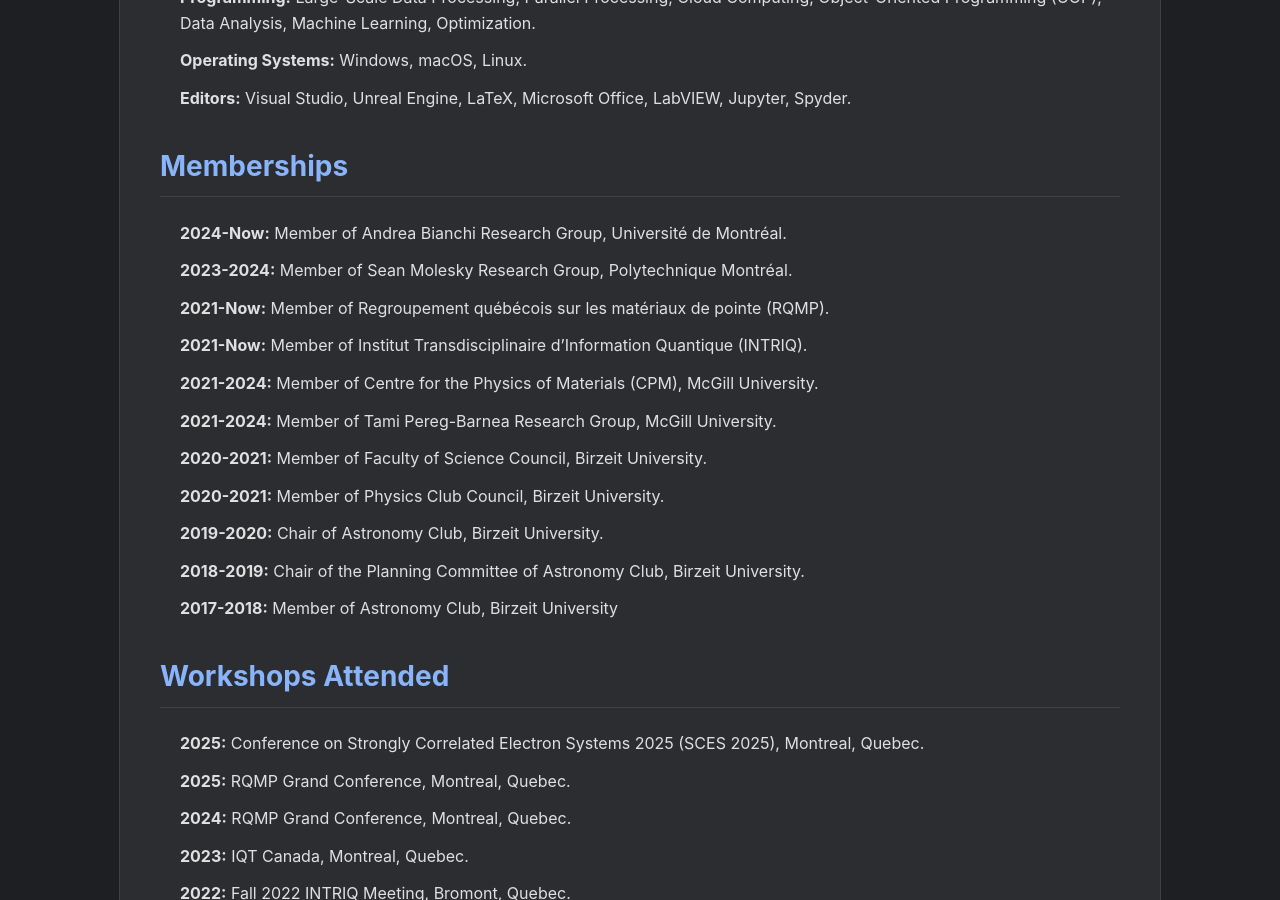
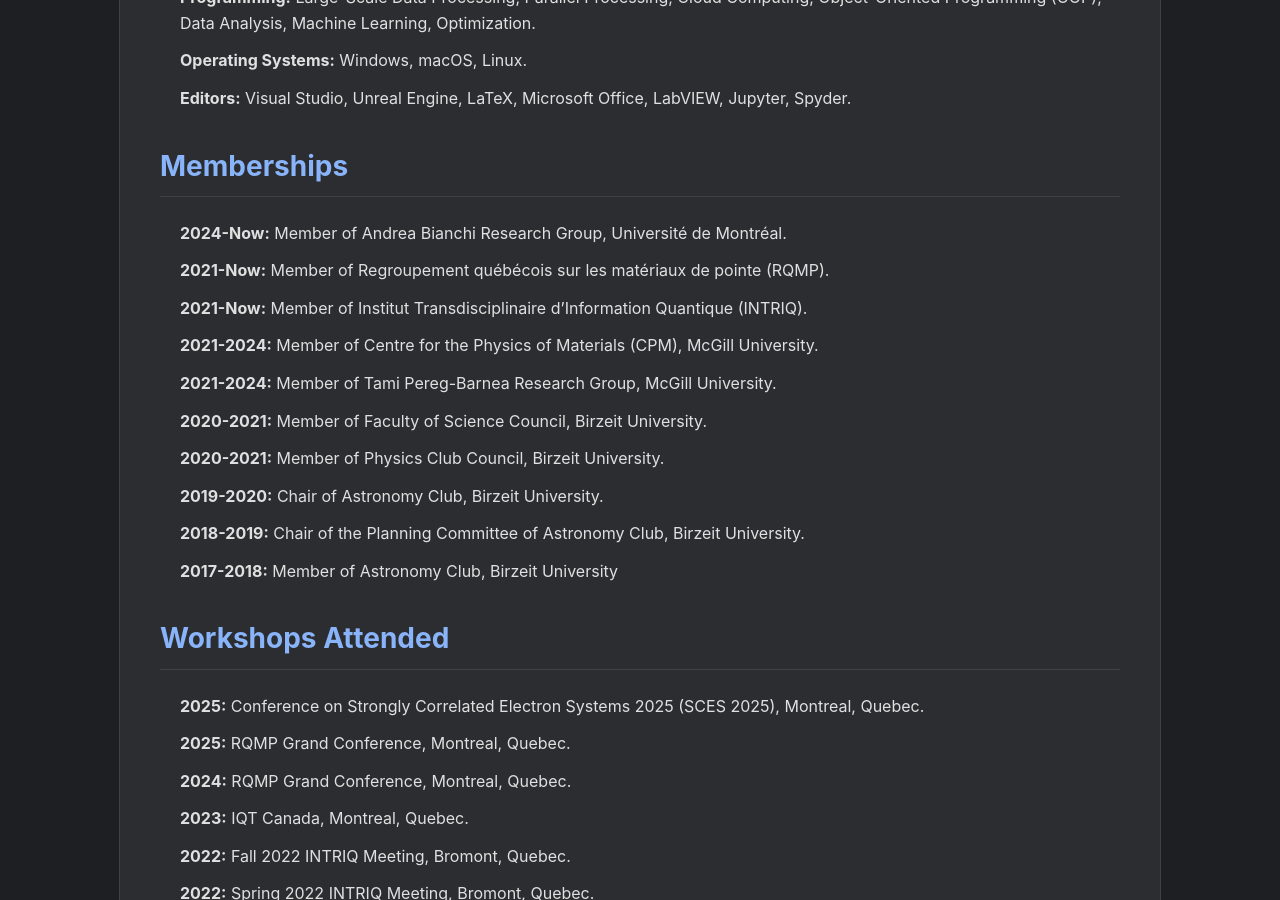
Before and after one commit to MuathHamidi/muath.hamidi, a Jekyll site: the page built from cv.md, in a window 1280 px wide and 900 px high, scrolled down 1715 px. Built offline with Jekyll 4.4.1, drawn with Linux system fonts in a browser that asks for light colours.

Commit message:
Update cv.md

```diff
--- a/cv.md
+++ b/cv.md
@@ -59,7 +59,6 @@
 
 ## Memberships
 *   **2024-Now:** Member of Andrea Bianchi Research Group, Université de Montréal.
-*   **2023-2024:** Member of Sean Molesky Research Group, Polytechnique Montréal.
 *   **2021-Now:** Member of Regroupement québécois sur les matériaux de pointe (RQMP).
 *   **2021-Now:** Member of Institut Transdisciplinaire d'Information Quantique (INTRIQ).
 *   **2021-2024:** Member of Centre for the Physics of Materials (CPM), McGill University.
```
